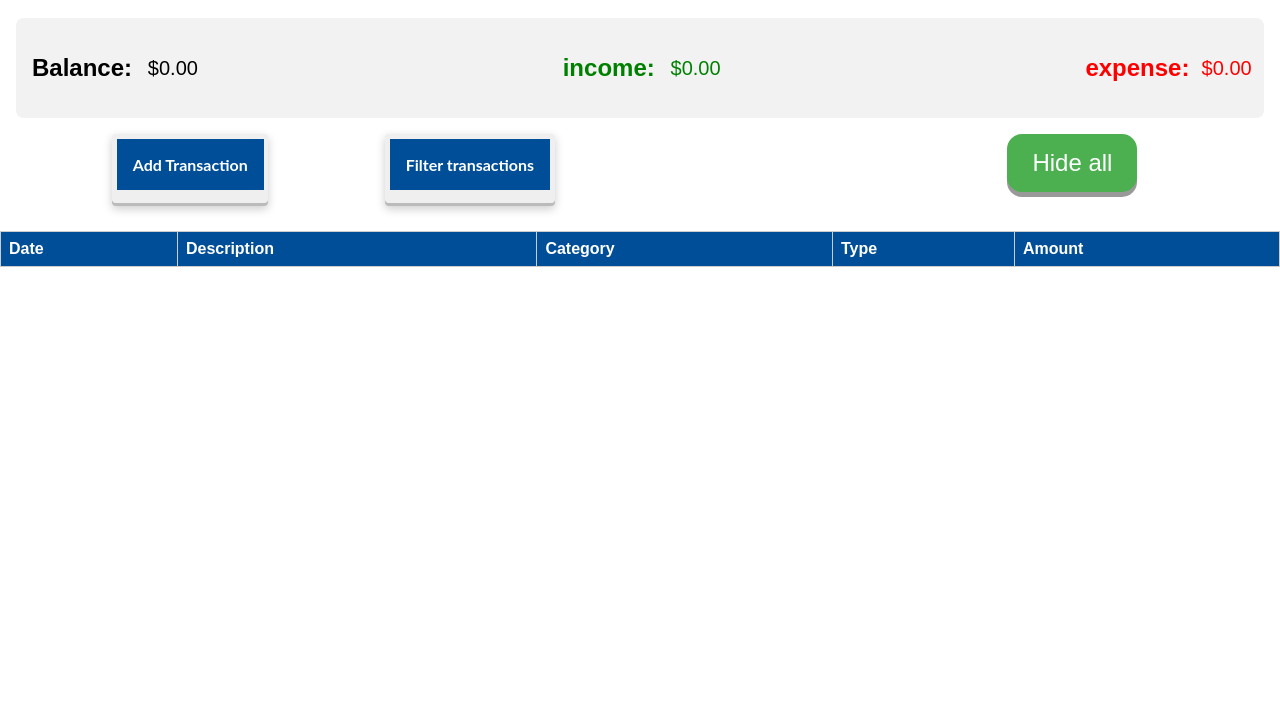
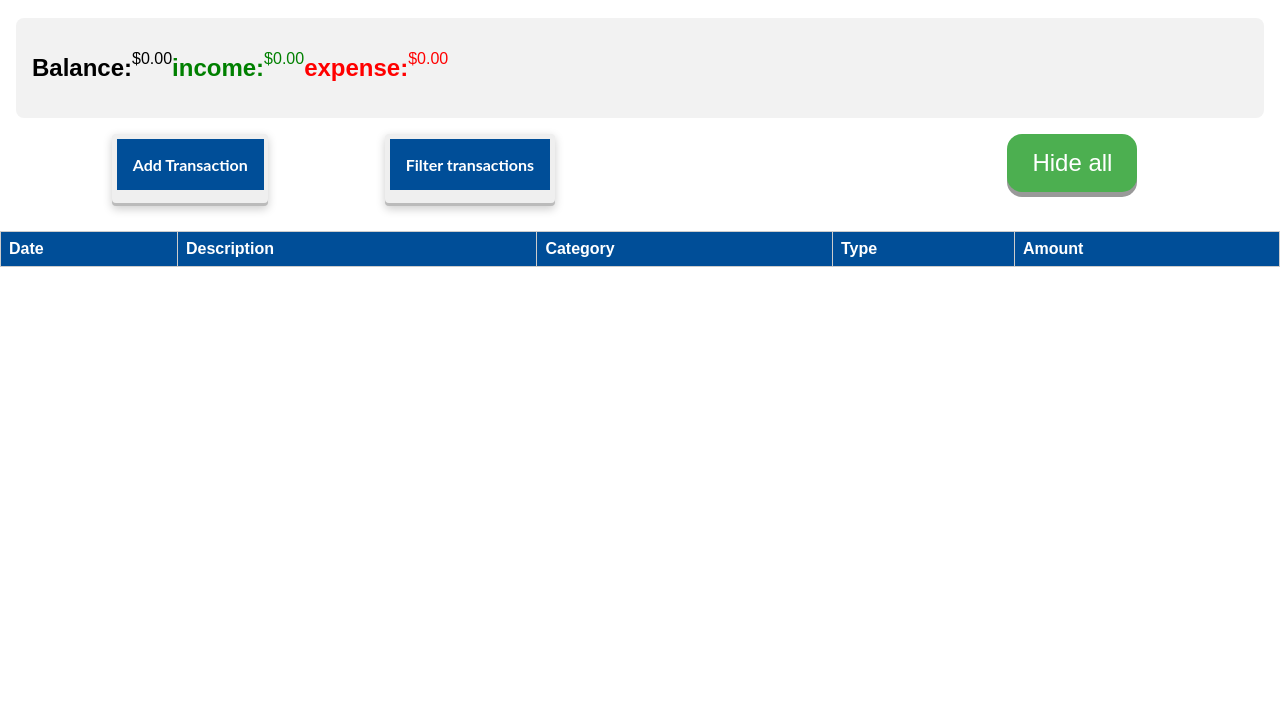
Before and after one commit to bsanthosh1234/demo, a website: page Assignment6_ExpenseTracker/client/index.html in a window 1280 px wide. Shown: the part 72-800 px from the top of the page. Drawn offline with nearby package versions, Linux system fonts and the light colour scheme; no server answers.

Commit message:
updated index with backend

```diff
--- a/Assignment6_ExpenseTracker/client/index.html
+++ b/Assignment6_ExpenseTracker/client/index.html
@@ -19,48 +19,18 @@
     </div> -->
 
 
-    <div class="balance">
+    <div   class="balance">
         <h2>Balance:</h2>
-        <p style="margin-left: 1.3%; margin-top: 23px; font-size: 20px;" id="balance">$0.00</p>
-        <h2 style="margin-left: 30%; "  class="income" >income:</h2>
-        <p style="margin-left:1.3%; margin-top: 23px; font-size: 20px;" class="income" id="income">$0.00</p>
-        <h2  style="margin-left: 30%; " class="expense">expense:</h2>
-        <p  style="margin-left: 1%; margin-top: 23px; font-size: 20px;"class="expense" id="expense">$0.00</p>
+        <p  id="balance">$0.00</p>
+        <h2   class="income" >income:</h2>
+        <p  class="income" id="income">$0.00</p>
+        <h2   class="expense">expense:</h2>
+        <p  class="expense" id="expense">$0.00</p>
 
     </div>
 
 
-<!--
-    <div class="card">
-        <h2 id="radio">To Open the form</h2>
 
-        <ul>
-            <li>
-                <input type="radio" name="name" id="one" checked  onclick="show(event)"/>
-                <label for="one">Add Transaction </label>
-
-                <div class="check"></div>
-            </li>
-
-            <li>
-                <input type="radio" name="name" id="two"  onclick="show(event)" />
-                <label for="two">Filter transactions</label>
-
-                <div class="check"></div>
-            </li>
-        </ul>
-        <button type="button" onclick="hideAll()">Hide all</button>
-    </div> -->
-
-
-    <!-- <div>
-        <input type="radio" name="formType" value="form1" id="addtnx" onclick="show(event)">
-        <label for="addtnx">Add Transaction </label>
-
-        <input type="radio" name="formType" value="form2" id="fltrtnx" onclick="show(event)">
-        <label for="fltrtnx">Filter Transactions </label>
-        <button type="button" onclick="hideAll()">Hide all</button>
-    </div> -->
     <div class="container">
         <div class="button-wrap">
           <input class="hidden radio-label" id="addtnx" type="radio" name="formType" onclick="show(event)"/>
@@ -175,21 +145,3 @@
 </body>
 
 </html>
-<!-- <script>
-    function show(event) {
-        let menu = event.target.id;
-        if (menu == "addtnx") {
-            document.querySelector(".add-transaction").style.display = "block"
-            document.querySelector(".filter-transactions").style.display = "none"
-        }
-        else {
-            document.querySelector(".add-transaction").style.display = "none"
-            document.querySelector(".filter-transactions").style.display = "block"
-        }
-    }
-    function hideAll() {
-        document.querySelectorAll(`.frm`).forEach(ele=>{
-            ele.style.display ="none";
-        })
-    }
-</script> -->
```
